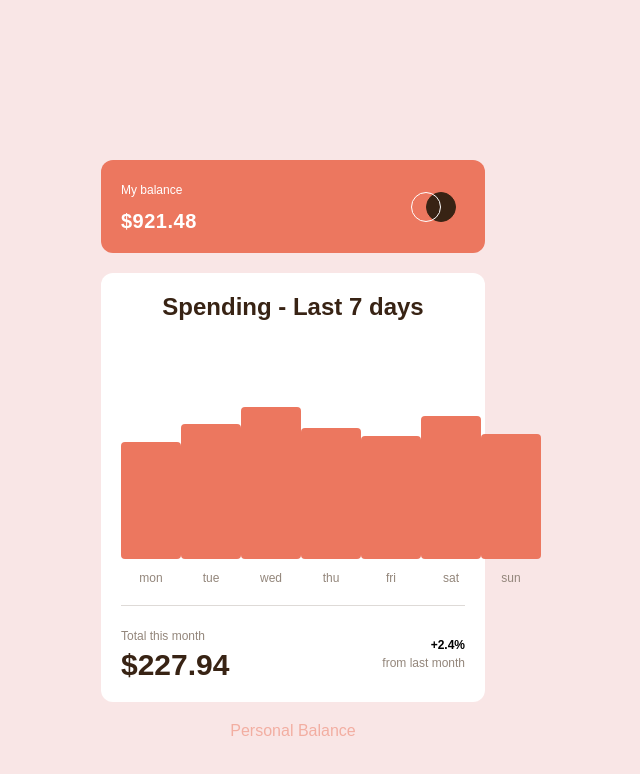
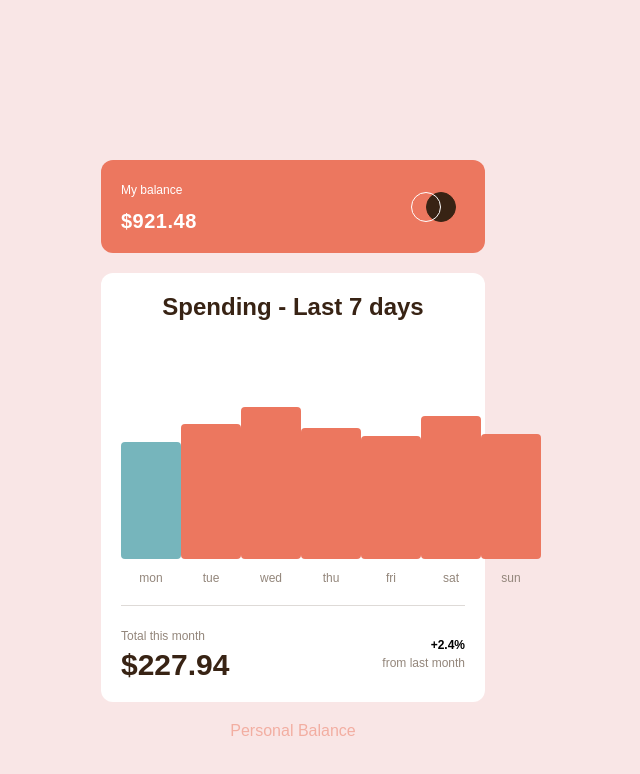
Before and after one commit to AlvesPHGA/chart-component, a React (Vite) app: page / in a window 1280 px wide. Shown: the top 774 px of the page, without its empty margins (347-987 px from the left). Built offline with nearby package versions, Linux system fonts and the light colour scheme.

Commit message:
updated column component

```diff
--- a/src/components/Main/Graphic/Columns/index.tsx
+++ b/src/components/Main/Graphic/Columns/index.tsx
@@ -42,7 +42,7 @@ export const Index = ({ day, amount }: { day: string; amount: number }) => {
             <span>{amount}%</span>
          </div>
          <div
-            className="item"
+            className={`item ${weekDay.toLowerCase() === day ? 'active' : ''}`}
             style={{
                height: `${(amount + 100) / 16}rem`,
             }}
```
